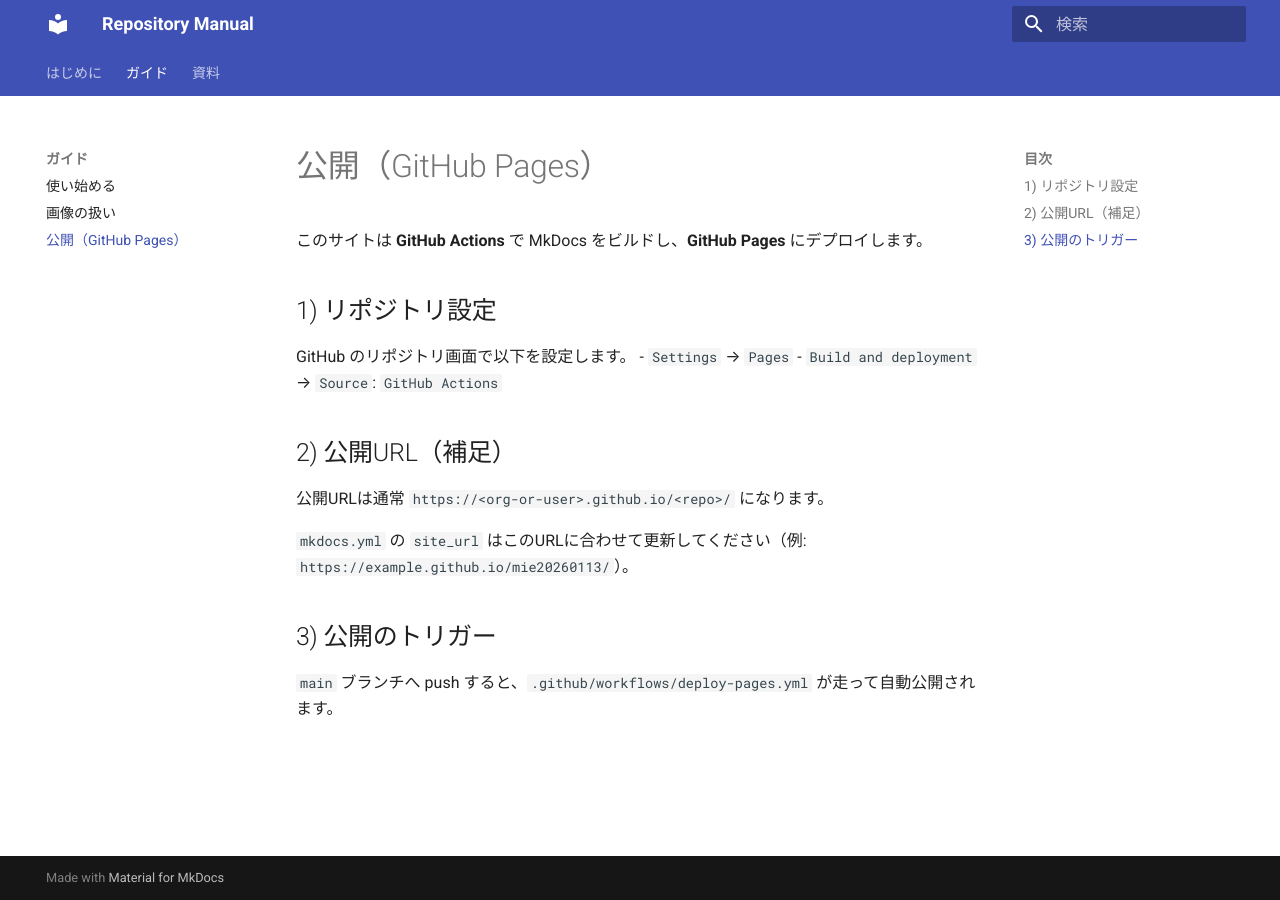
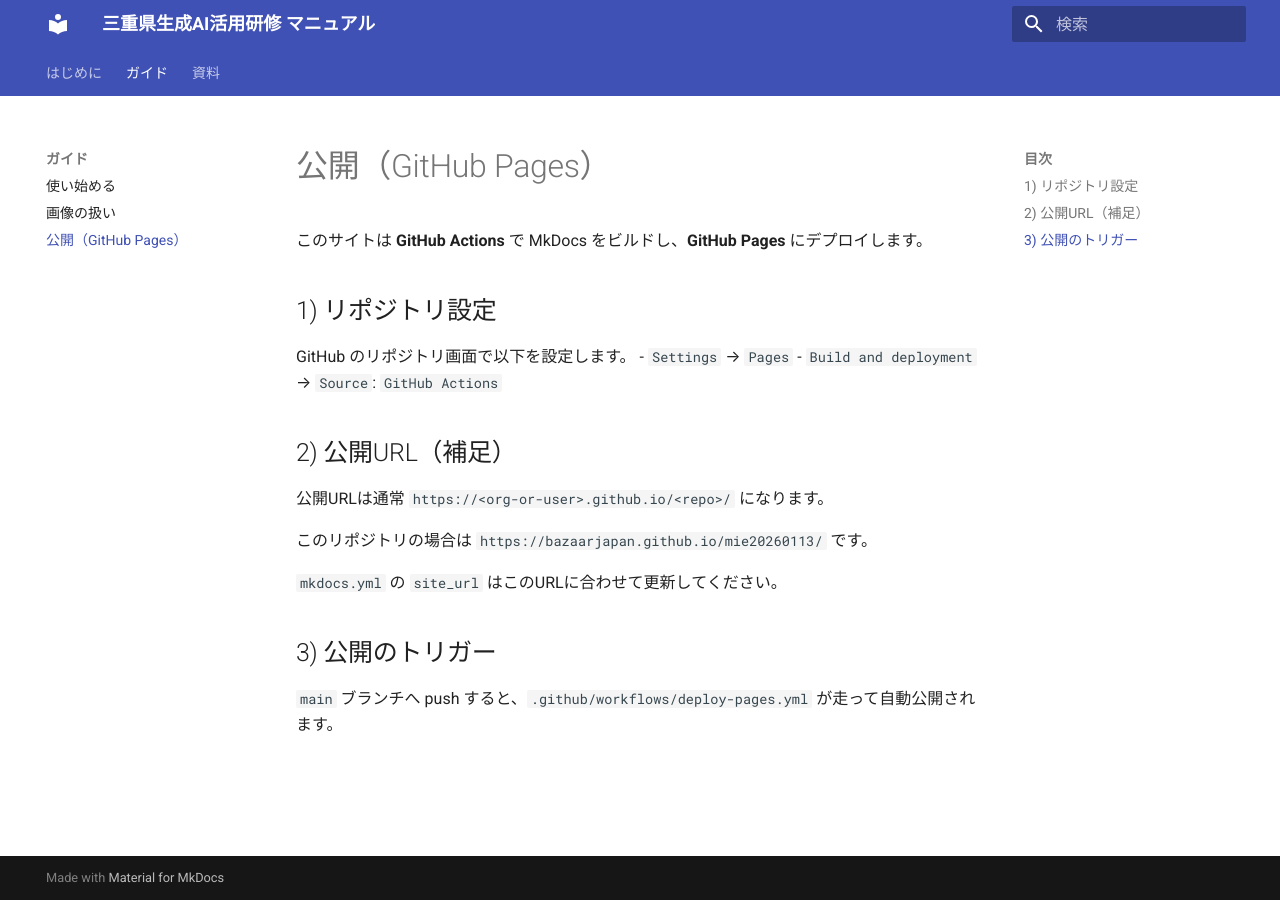
Before and after one commit to bazaarjapan/mie20260113, an MkDocs documentation site: the page built from docs/guide/publishing.md, in a window 1280 px wide. Built offline with MkDocs 1.6.1 and Material for MkDocs 9.7.7, drawn with Linux system fonts in a browser that asks for light colours.

Commit message:
ページの公開

```diff
--- a/docs/guide/publishing.md
+++ b/docs/guide/publishing.md
@@ -10,7 +10,9 @@
 ## 2) 公開URL（補足）
 公開URLは通常 `https://<org-or-user>.github.io/<repo>/` になります。
 
-`mkdocs.yml` の `site_url` はこのURLに合わせて更新してください（例: `https://example.github.io/mie20260113/`）。
+このリポジトリの場合は `https://bazaarjapan.github.io/mie20260113/` です。
+
+`mkdocs.yml` の `site_url` はこのURLに合わせて更新してください。
 
 ## 3) 公開のトリガー
 `main` ブランチへ push すると、`.github/workflows/deploy-pages.yml` が走って自動公開されます。
--- a/mkdocs.yml
+++ b/mkdocs.yml
@@ -1,6 +1,6 @@
-site_name: Repository Manual
-site_description: Public manual for this repository
-site_url: https://example.github.io/mie20260113/
+site_name: 三重県生成AI活用研修 マニュアル
+site_description: 公開マニュアル（GitHub Pages）
+site_url: https://bazaarjapan.github.io/mie20260113/
 
 theme:
   name: material
```
Also changed, not shown: site/404.html, site/guide/getting-started/index.html, site/guide/images/index.html, site/guide/publishing/index.html, site/index.html, site/search/search_index.json, site/sitemap.xml, site/training/index.html, 2 other files.
